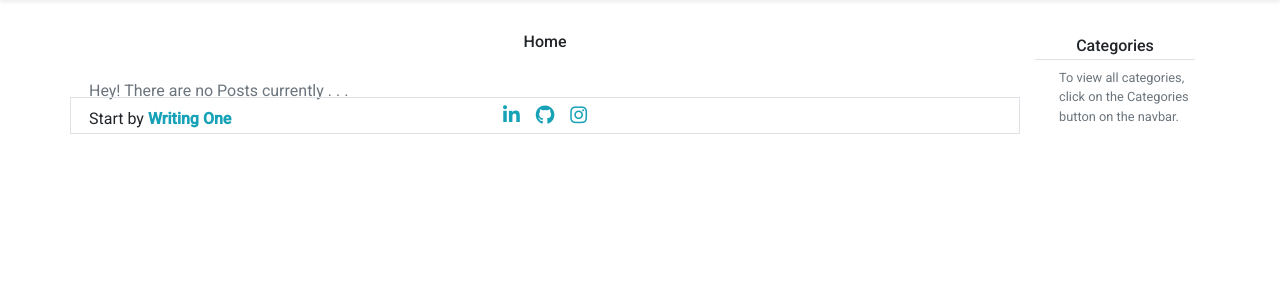
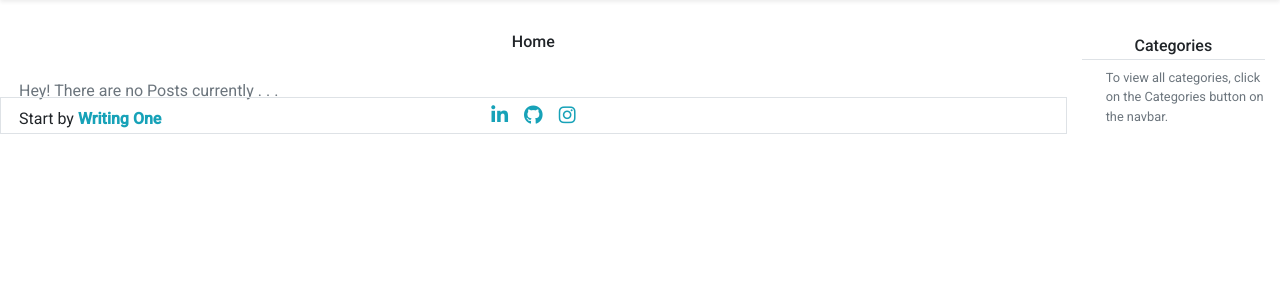
Before and after one commit to KRNK97/theExchange, a Django app: page / in a window 1280 px wide. Shown: the part 95-395 px from the top of the page. Run offline with Django 3.2, Linux system fonts and the light colour scheme; data that the repository does not hold is empty; some libraries are stand-ins or nearby versions.

Commit message:
MINOR ADDITIONS

```diff
--- a/blog_app/templates/blog_app/base.html
+++ b/blog_app/templates/blog_app/base.html
@@ -93,7 +93,7 @@
     {% endfor %}
     {% endif %}
 
-    <div class="container">
+    <div class="container-fluid">
 
         {% block content %}
         {% endblock %}
--- a/blog_app/templates/blog_app/detail.html
+++ b/blog_app/templates/blog_app/detail.html
@@ -7,7 +7,7 @@
 {% block content %}
 <h2 class="h6 text-sm-right text-center mt-4 author mx-2 text-muted">{{ post.author.username }}'s post</h2>
 
-    <div class="p-4 m-sm-0 m-2 bg-light border border-info shadow rounded main-body">
+    <div class="p-4 m-2 bg-light border border-info shadow rounded main-body">
         <span class="h1 title2">{{ post.title|upper }}</span>
         <span class="small ml-2 text-info">in <b><a href="{% url 'filter' post.category %}" class="text-decoration-none text-reset">[{{ post.category }}]</a></b></span>
         <br>
```
